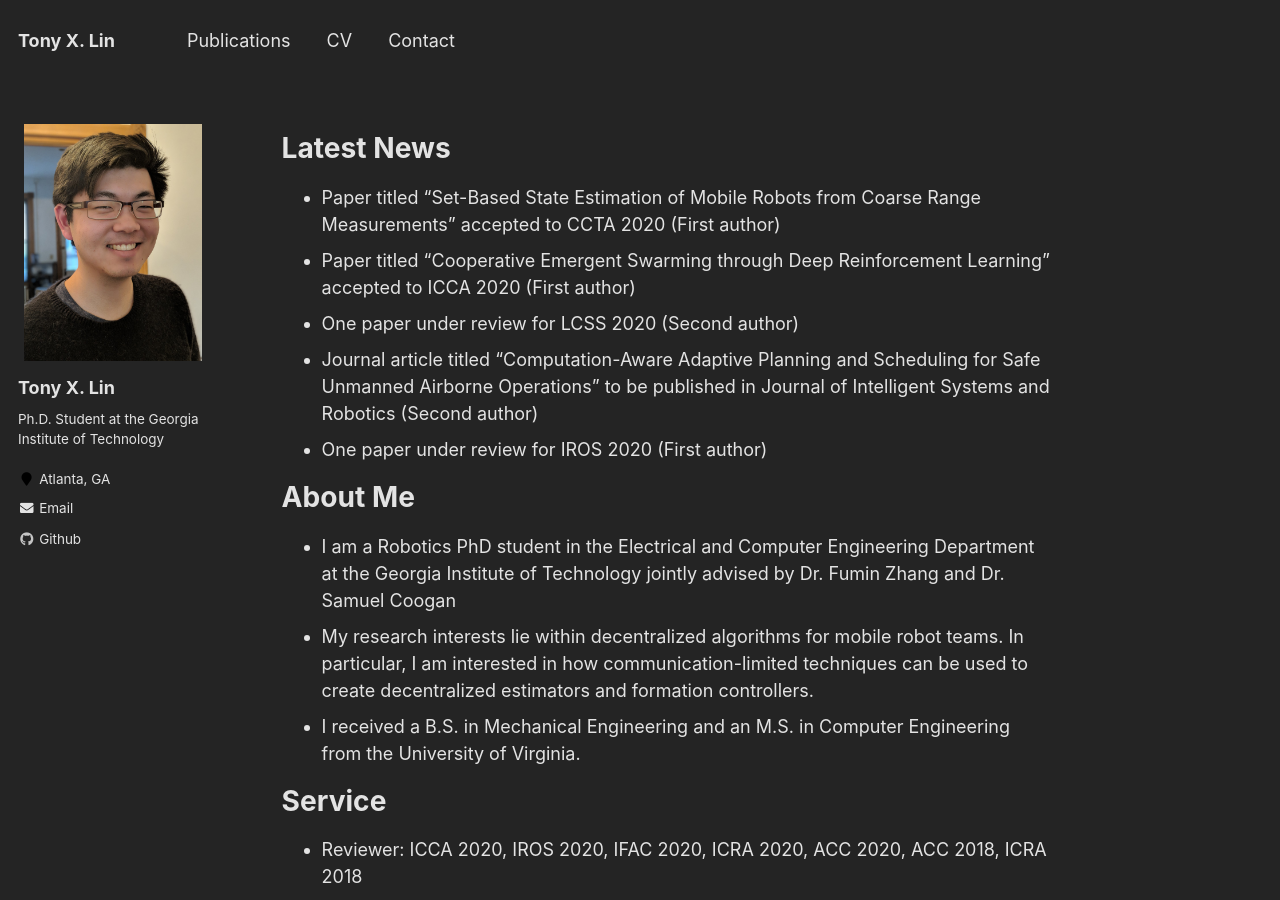
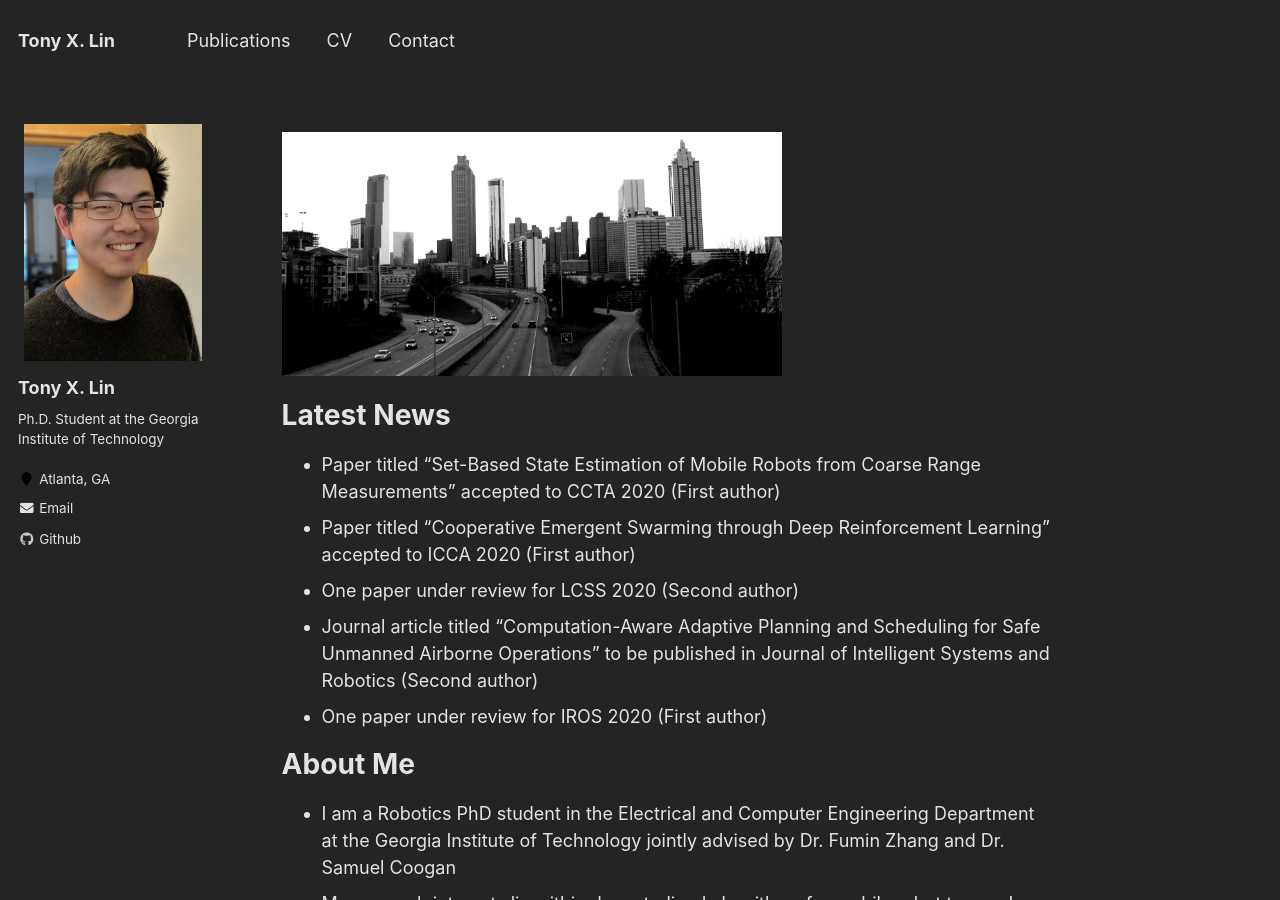
Before and after one commit to tony-x-lin/tony-x-lin.github.io, a Jekyll site: the page built from _pages/about.md, in a window 1280 px wide and 900 px high. Built offline with Jekyll 4.4.1, drawn with Linux system fonts in a browser that asks for light colours.

Commit message:
Update about.md

```diff
--- a/_pages/about.md
+++ b/_pages/about.md
@@ -7,6 +7,10 @@ redirect_from:
   - /about/
   - /about.html
 ---
+
+<p align="left">
+  <img src="https://tony-x-lin.github.io/images/atlanta2.png?raw=true" alt="Photo" style="width: 500px;"/>
+</p>
 
 # Latest News
 * Paper titled "Set-Based State Estimation of Mobile Robots from Coarse Range Measurements" accepted to CCTA 2020 (First author)
```
